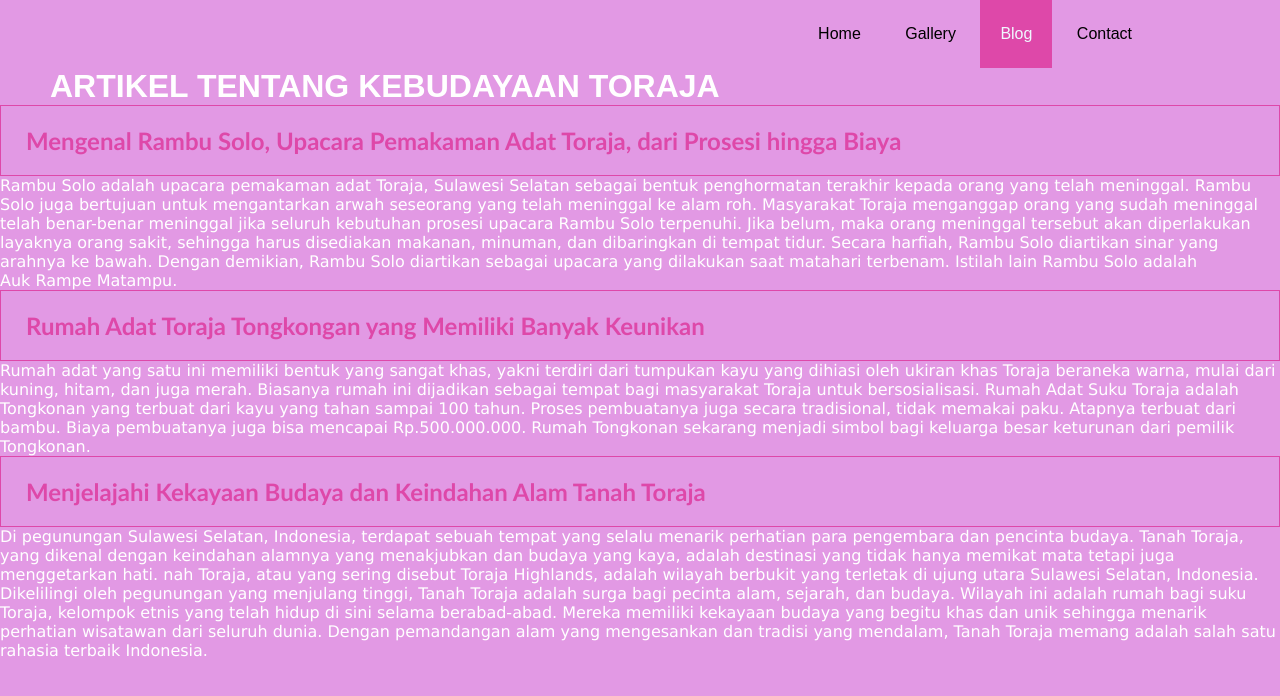
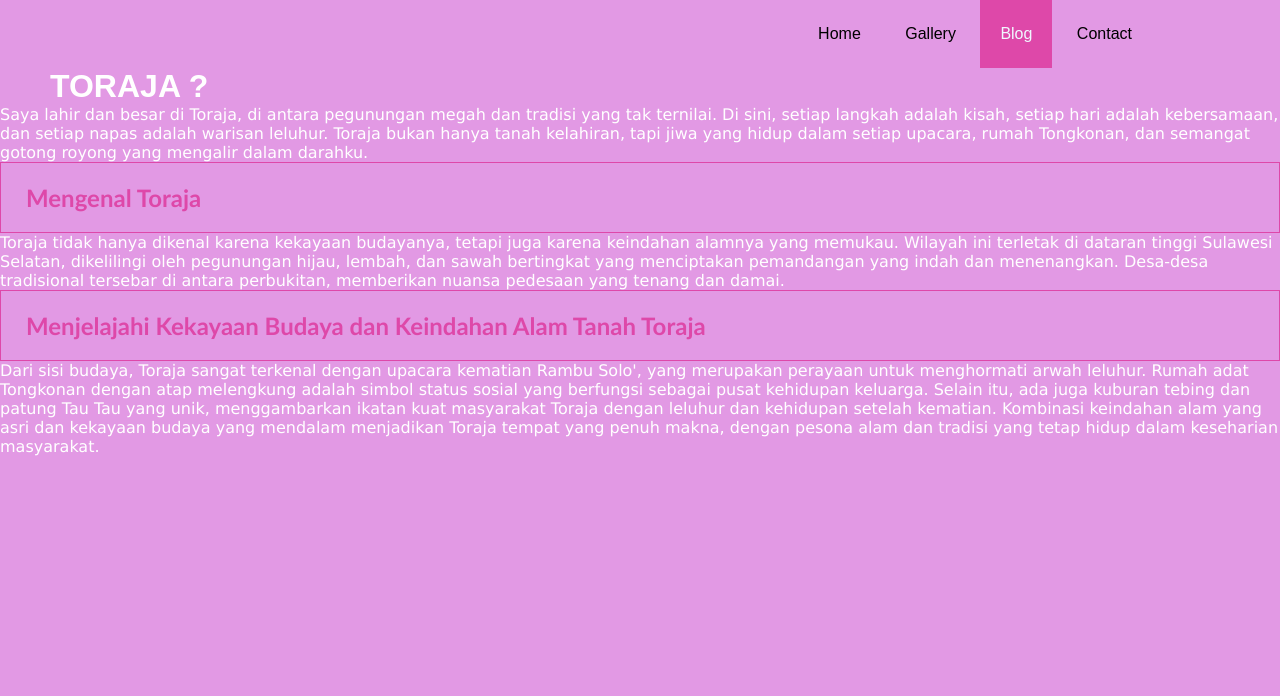
Before and after one commit to jofinkaa/web, a plain HTML site: page blog.html in a window 1280 px wide. Drawn offline with Linux system fonts and the light colour scheme.

Commit message:
Update blog.html

```diff
--- a/blog.html
+++ b/blog.html
@@ -19,21 +19,21 @@
         </div>
     </header>
     <section>
-        <h3>ARTIKEL TENTANG KEBUDAYAAN TORAJA</h3>
+        <h3> TORAJA ?</h3>
     </section>
         <article>
-        <h2>Mengenal Rambu Solo, Upacara Pemakaman Adat Toraja, dari Prosesi hingga Biaya</h2>
-        <p>Rambu Solo adalah upacara pemakaman adat Toraja, Sulawesi Selatan sebagai bentuk penghormatan terakhir kepada orang yang telah meninggal. Rambu Solo juga bertujuan untuk mengantarkan arwah seseorang yang telah meninggal ke alam roh. Masyarakat Toraja menganggap orang yang sudah meninggal telah benar-benar meninggal jika seluruh kebutuhan prosesi upacara Rambu Solo terpenuhi. Jika belum, maka orang meninggal tersebut akan diperlakukan layaknya orang sakit, sehingga harus disediakan makanan, minuman, dan dibaringkan di tempat tidur. Secara harfiah, Rambu Solo diartikan sinar yang arahnya ke bawah. Dengan demikian, Rambu Solo diartikan sebagai upacara yang dilakukan saat matahari terbenam. Istilah lain Rambu Solo adalah Auk Rampe Matampu.</p>
+        <p>Saya lahir dan besar di Toraja, di antara pegunungan megah dan tradisi yang tak ternilai. Di sini, setiap langkah adalah kisah, setiap hari adalah kebersamaan, dan setiap napas adalah warisan leluhur. Toraja bukan hanya tanah kelahiran, tapi jiwa yang hidup dalam setiap upacara, rumah Tongkonan, dan semangat gotong royong yang mengalir dalam darahku.</p>
     </article>
 
     <article>
-        <h2>Rumah Adat Toraja Tongkongan yang Memiliki Banyak Keunikan</h2>
-        <p>Rumah adat yang satu ini memiliki bentuk yang sangat khas, yakni terdiri dari tumpukan kayu yang dihiasi oleh ukiran khas Toraja beraneka warna, mulai dari kuning, hitam, dan juga merah. Biasanya rumah ini dijadikan sebagai tempat bagi masyarakat Toraja untuk bersosialisasi. Rumah Adat Suku Toraja adalah Tongkonan yang terbuat dari kayu yang tahan sampai 100 tahun. Proses pembuatanya juga secara tradisional, tidak memakai paku. Atapnya terbuat dari bambu. Biaya pembuatanya juga bisa mencapai Rp.500.000.000. Rumah Tongkonan sekarang menjadi simbol bagi keluarga besar keturunan dari pemilik Tongkonan.</p>
+        <h2>Mengenal Toraja</h2>
+        <p>Toraja tidak hanya dikenal karena kekayaan budayanya, tetapi juga karena keindahan alamnya yang memukau. Wilayah ini terletak di dataran tinggi Sulawesi Selatan, dikelilingi oleh pegunungan hijau, lembah, dan sawah bertingkat yang menciptakan pemandangan yang indah dan menenangkan. Desa-desa tradisional tersebar di antara perbukitan, memberikan nuansa pedesaan yang tenang dan damai.</p>
     </article>
 
     <article>
         <h2>Menjelajahi Kekayaan Budaya dan Keindahan Alam Tanah Toraja</h2>
-        <p>Di pegunungan Sulawesi Selatan, Indonesia, terdapat sebuah tempat yang selalu menarik perhatian para pengembara dan pencinta budaya. Tanah Toraja, yang dikenal dengan keindahan alamnya yang menakjubkan dan budaya yang kaya, adalah destinasi yang tidak hanya memikat mata tetapi juga menggetarkan hati. nah Toraja, atau yang sering disebut Toraja Highlands, adalah wilayah berbukit yang terletak di ujung utara Sulawesi Selatan, Indonesia. Dikelilingi oleh pegunungan yang menjulang tinggi, Tanah Toraja adalah surga bagi pecinta alam, sejarah, dan budaya. Wilayah ini adalah rumah bagi suku Toraja, kelompok etnis yang telah hidup di sini selama berabad-abad. Mereka memiliki kekayaan budaya yang begitu khas dan unik sehingga menarik perhatian wisatawan dari seluruh dunia. Dengan pemandangan alam yang mengesankan dan tradisi yang mendalam, Tanah Toraja memang adalah salah satu rahasia terbaik Indonesia.</p>
+        <p>Dari sisi budaya, Toraja sangat terkenal dengan upacara kematian Rambu Solo', yang merupakan perayaan untuk menghormati arwah leluhur. Rumah adat Tongkonan dengan atap melengkung adalah simbol status sosial yang berfungsi sebagai pusat kehidupan keluarga. Selain itu, ada juga kuburan tebing dan patung Tau Tau yang unik, menggambarkan ikatan kuat masyarakat Toraja dengan leluhur dan kehidupan setelah kematian.
+        Kombinasi keindahan alam yang asri dan kekayaan budaya yang mendalam menjadikan Toraja tempat yang penuh makna, dengan pesona alam dan tradisi yang tetap hidup dalam keseharian masyarakat.</p>
     </article>
 
 </body>
```
